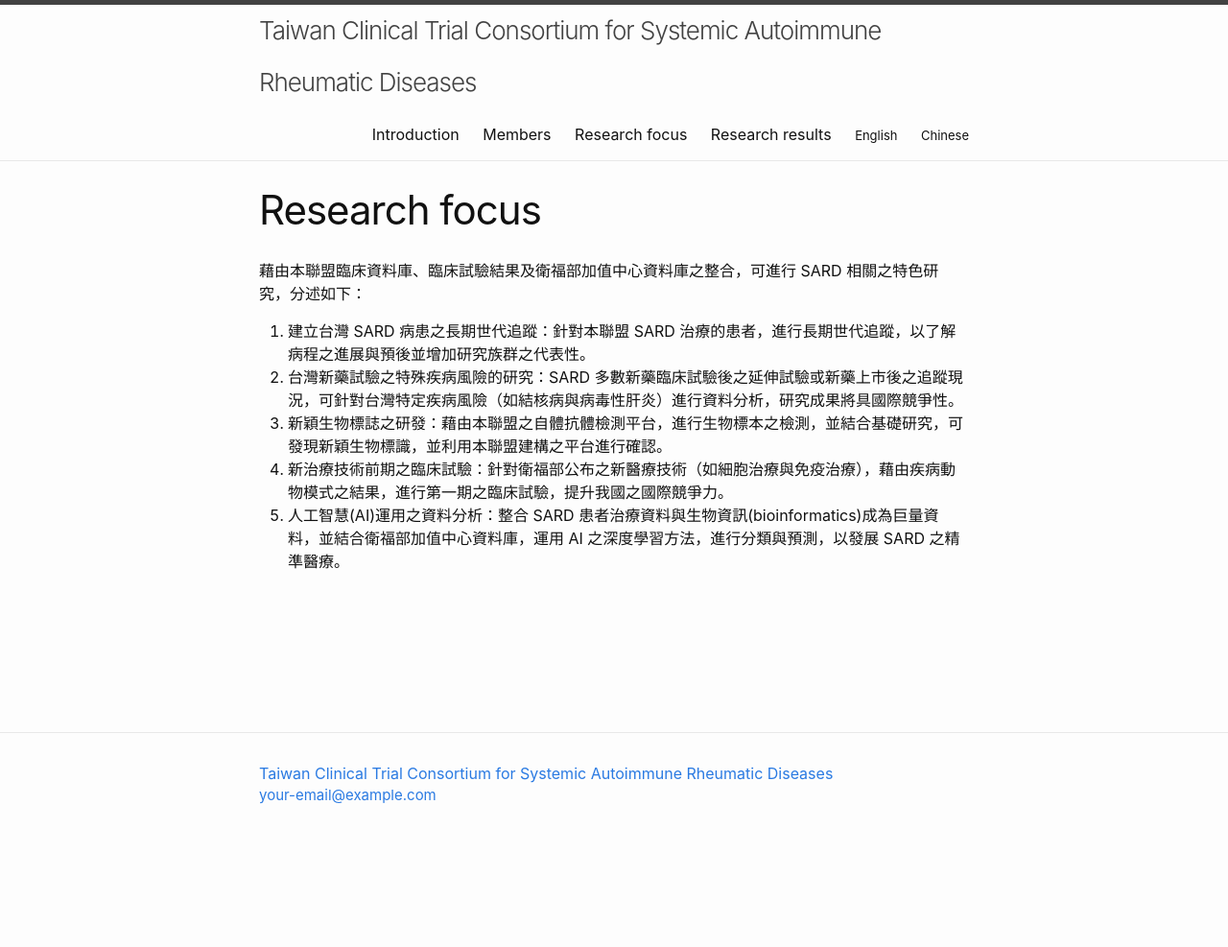
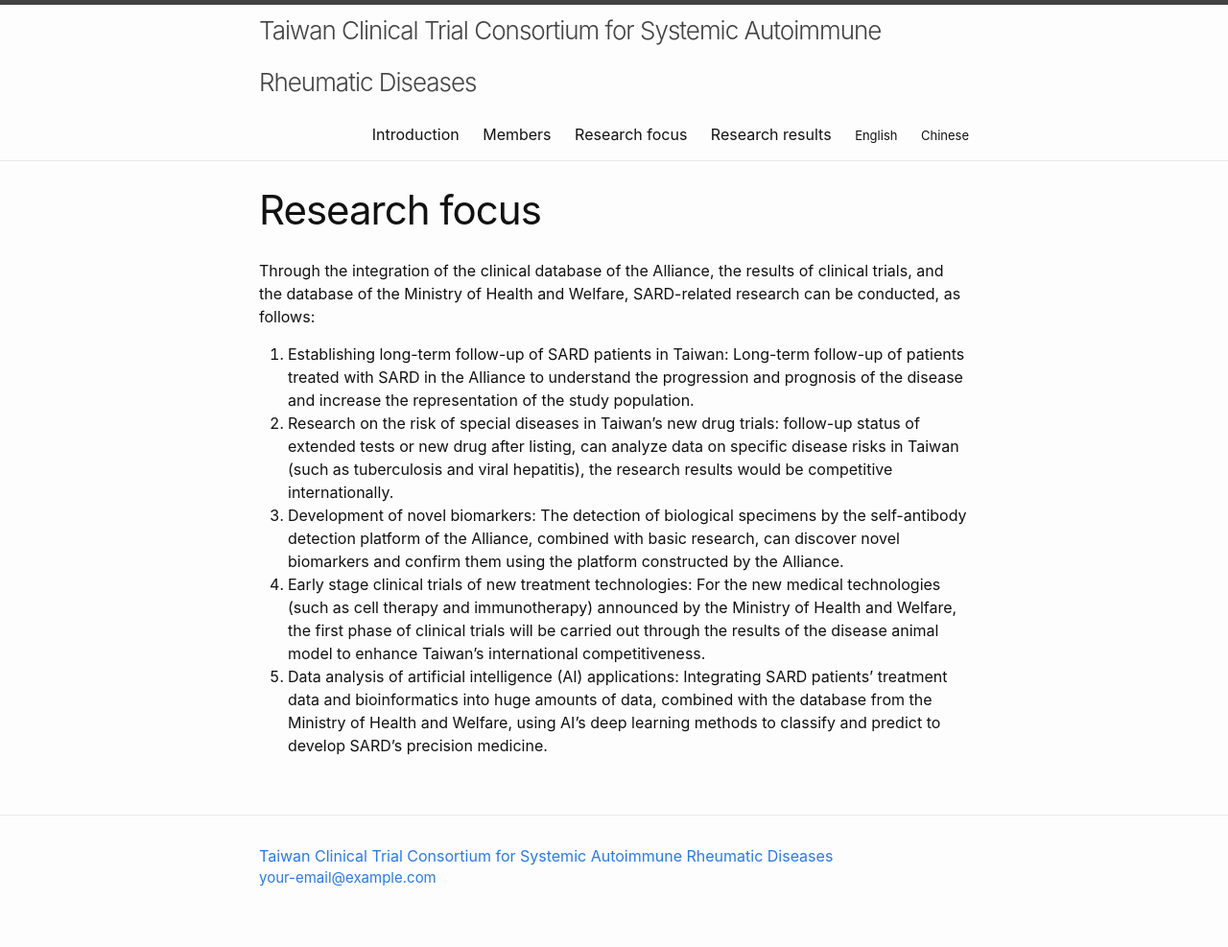
Before and after one commit to tctc-sard/tctc-sard, a Jekyll site: the page built from en/research.md, in a window 1280 px wide. Shown: the whole page at 96% size. Built offline with Jekyll 4.4.1, drawn with Linux system fonts in a browser that asks for light colours; before the commit the page ends 900 px from its top, so only the background shows below that.

Commit message:
Update research English version.

```diff
--- a/en/research.md
+++ b/en/research.md
@@ -6,9 +6,10 @@ permalink: /en/research/
 ref: research
 ---
 
-藉由本聯盟臨床資料庫、臨床試驗結果及衛福部加值中心資料庫之整合，可進行 SARD 相關之特色研究，分述如下：
-1. 建立台灣 SARD 病患之長期世代追蹤：針對本聯盟 SARD 治療的患者，進行長期世代追蹤，以了解病程之進展與預後並增加研究族群之代表性。
-2. 台灣新藥試驗之特殊疾病風險的研究：SARD 多數新藥臨床試驗後之延伸試驗或新藥上市後之追蹤現況，可針對台灣特定疾病風險（如結核病與病毒性肝炎）進行資料分析，研究成果將具國際競爭性。
-3. 新穎生物標誌之研發：藉由本聯盟之自體抗體檢測平台，進行生物標本之檢測，並結合基礎研究，可發現新穎生物標識，並利用本聯盟建構之平台進行確認。
-4. 新治療技術前期之臨床試驗：針對衛福部公布之新醫療技術（如細胞治療與免疫治療），藉由疾病動物模式之結果，進行第一期之臨床試驗，提升我國之國際競爭力。
-5. 人工智慧(AI)運用之資料分析：整合 SARD 患者治療資料與生物資訊(bioinformatics)成為巨量資料，並結合衛福部加值中心資料庫，運用 AI 之深度學習方法，進行分類與預測，以發展 SARD 之精準醫療。
+
+Through the integration of the clinical database of the Alliance, the results of clinical trials, and the database of the Ministry of Health and Welfare, SARD-related research can be conducted, as follows:
+1. Establishing long-term follow-up of SARD patients in Taiwan: Long-term follow-up of patients treated with SARD in the Alliance to understand the progression and prognosis of the disease and increase the representation of the study population.
+2. Research on the risk of special diseases in Taiwan's new drug trials: follow-up status of extended tests or new drug after listing, can analyze data on specific disease risks in Taiwan (such as tuberculosis and viral hepatitis), the research results would be competitive internationally.
+3. Development of novel biomarkers: The detection of biological specimens by the self-antibody detection platform of the Alliance, combined with basic research, can discover novel biomarkers and confirm them using the platform constructed by the Alliance.
+4. Early stage clinical trials of new treatment technologies: For the new medical technologies (such as cell therapy and immunotherapy) announced by the Ministry of Health and Welfare, the first phase of clinical trials will be carried out through the results of the disease animal model to enhance Taiwan's international competitiveness.
+5. Data analysis of artificial intelligence (AI) applications: Integrating SARD patients' treatment data and bioinformatics into huge amounts of data, combined with the database from the Ministry of Health and Welfare, using AI's deep learning methods to classify and predict to develop SARD's precision medicine.
```
